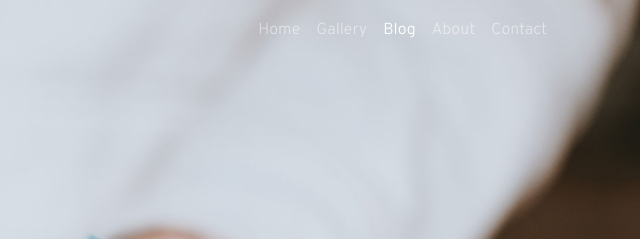
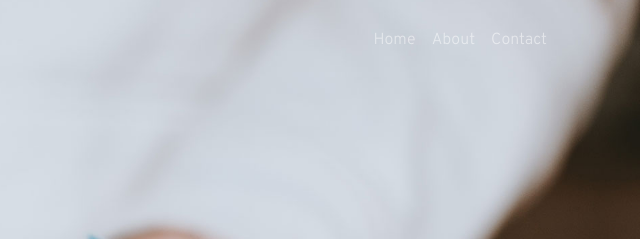
Before and after one commit to lamnguyen8075/lamnguyen8075.github.io, a plain HTML site: page index.html in a window 1280 px wide. Shown: the top 239 px of the page, 640-1280 px from the left. Drawn offline with Linux system fonts and the light colour scheme.

Commit message:
feat: update navbar

```diff
--- a/navbar.html
+++ b/navbar.html
@@ -1,15 +1,20 @@
 <nav class="navbar navbar-expand-lg navbar-dark fixed-top" style="background: transparent !important; position: absolute; width: 100%;">
     <div class="container">
+
+            <!-- Logo on the left -->
+            <a class="navbar-brand" href="index.html">
+              <img src="images/logo.jpg" alt="" height="50">
+          </a>
+
+
       <button class="navbar-toggler" type="button" data-toggle="collapse" data-target="#navbarNav">
         <span class="navbar-toggler-icon"></span>
       </button>
       <div class="collapse navbar-collapse" id="navbarNav">
         <ul class="navbar-nav ml-auto">
           <li class="nav-item"><a href="index.html" class="nav-link">Home</a></li>
-          <li class="nav-item"><a href="gallery.html" class="nav-link">Gallery</a></li>
-          <li class="nav-item active"><a href="blog.html" class="nav-link">Blog</a></li>
-          <li class="nav-item"><a href="about.html" class="nav-link">About</a></li>
-          <li class="nav-item"><a href="contact.html" class="nav-link">Contact</a></li>
+          <li class="nav-item"><a href="index.html" class="nav-link">About</a></li>
+          <li class="nav-item"><a href="index.html" class="nav-link">Contact</a></li>
         </ul>
       </div>
     </div>
```
